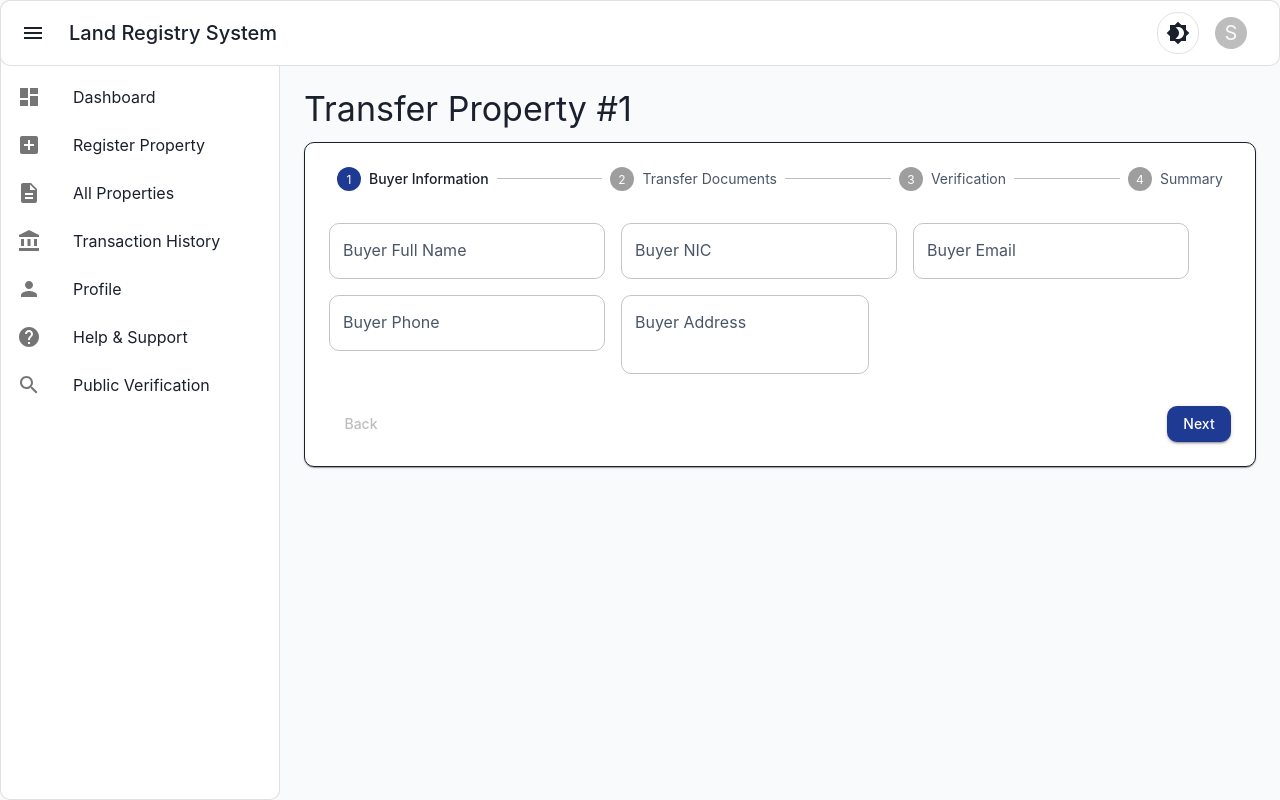
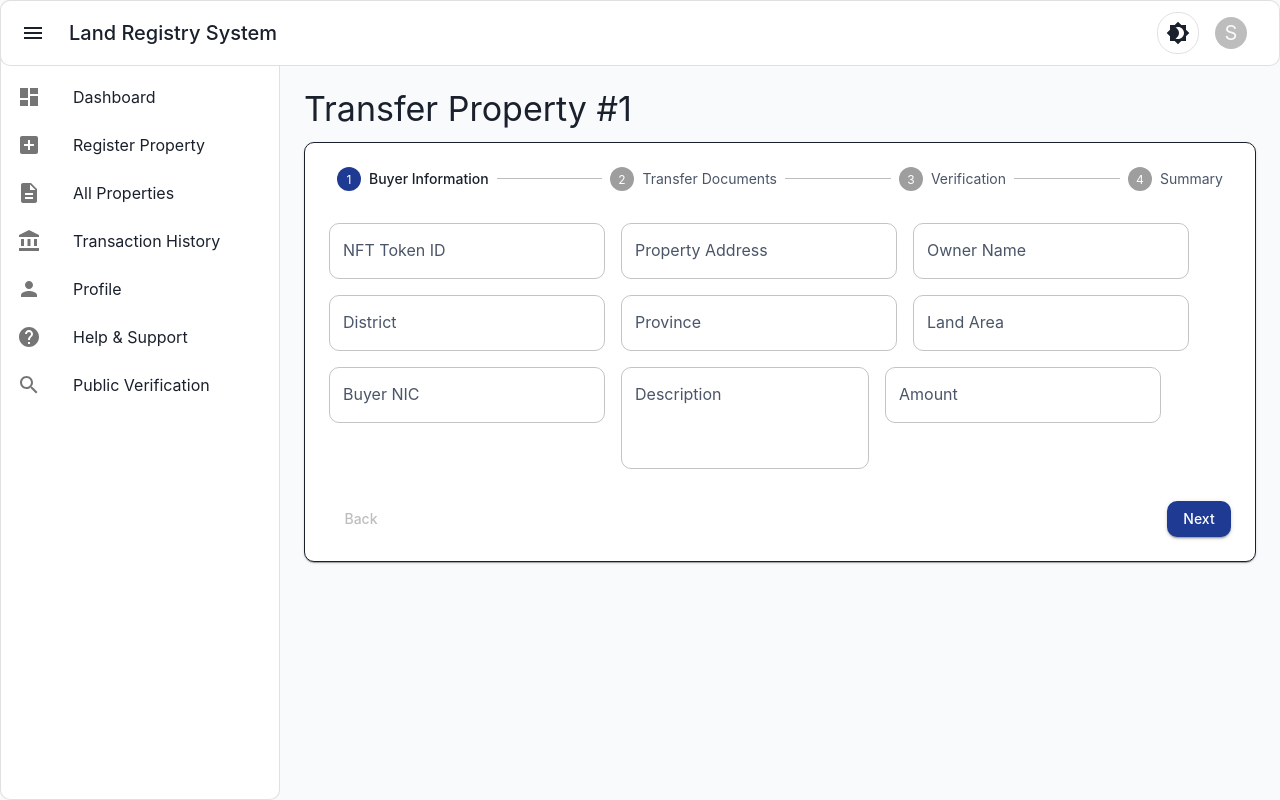
Before and after one commit to InflectiveX/Landora-FE, a Next.js app: page /citizen/transfer/1 in a window 1280 px wide. Built offline with nearby package versions, Linux system fonts and the light colour scheme; no server answers; sample sign-in values are in the browser's storage.

Commit message:
feat: Add property transfer functionality with improved form validation and document handling

```diff
--- a/pages/citizen/transactions/index.js
+++ b/pages/citizen/transactions/index.js
@@ -42,7 +42,7 @@ import { useApi } from "@/lib/api";
 import CitizenLayout from "@/components/layouts/CitizenLayout";
 
 export default function TransactionHistory() {
-  const { getTransactions } = useApi();
+  const { getCurrentUserTransfers } = useApi();
   const [transactions, setTransactions] = useState([]);
   const [loading, setLoading] = useState(true);
   const [page, setPage] = useState(0);
@@ -57,7 +57,7 @@ export default function TransactionHistory() {
   useEffect(() => {
     const run = async () => {
       try {
-        const data = await getTransactions().catch((error) => {
+        const data = await getCurrentUserTransfers().catch((error) => {
           console.error("Error fetching transactions:", error);
           return [];
         });
@@ -71,7 +71,7 @@ export default function TransactionHistory() {
     run();
     const intervalId = setInterval(run, 15 * 60 * 1000);
     return () => clearInterval(intervalId);
-  }, [getTransactions]);
+  }, [getCurrentUserTransfers]);
 
   const getStatusColor = (status) =>
     ({
--- a/pages/citizen/transfer/[id].js
+++ b/pages/citizen/transfer/[id].js
@@ -1,6 +1,6 @@
 "use client";
-import { useRouter } from "next/router";
-import { useState } from "react";
+import { useRouter } from "next/navigation";
+import { useState, useEffect } from "react";
 import {
   Box,
   Paper,
@@ -34,140 +34,222 @@ const steps = [
 
 export default function PropertyTransfer() {
   const router = useRouter();
-  const { id } = router.query;
   const { enqueueSnackbar } = useSnackbar();
+
+  // Get property id from URL
+  const id =
+    typeof window !== "undefined"
+      ? window.location.pathname.match(/transfer\/(.+)$/)?.[1] || null
+      : null;
+
   const [activeStep, setActiveStep] = useState(0);
   const [docs, setDocs] = useState({});
   const [confirmOpen, setConfirmOpen] = useState(false);
   const [loading, setLoading] = useState(false);
+  const [nftDetails, setNftDetails] = useState(null);
+  const [propertyDetails, setPropertyDetails] = useState(null);
+
+  // Form schema
   const schema = yup.object({
-    buyerName: yup.string().required("Required"),
-    buyerNIC: yup.string().required("Required"),
-    buyerEmail: yup.string().email("Invalid email").required("Required"),
-    buyerPhone: yup.string().required("Required"),
-    buyerAddress: yup.string().required("Required"),
+    buyerNIC: yup.string().required("NIC is required"),
+    description: yup.string().required("Description is required"),
+    amount: yup.string().required("Amount is required"),
   });
+
   const {
     register,
     handleSubmit,
-    formState: { errors },
+    formState: { errors, isValid },
     watch,
-  } = useForm({ resolver: yupResolver(schema), mode: "onChange" });
+    trigger,
+  } = useForm({
+    resolver: yupResolver(schema),
+    mode: "onChange",
+  });
 
-  const handleNext = () => setActiveStep((s) => s + 1);
-  const handleBack = () => setActiveStep((s) => s - 1);
+  // Fetch NFT & Property details
+  useEffect(() => {
+    if (!id) return;
+    const fetchDetails = async () => {
+      try {
+        const nft = await apiClient.nft.getByLandId(id);
+        setNftDetails(Array.isArray(nft) ? nft[0] : nft);
+
+        const property = await apiClient.property.getById(id);
+        setPropertyDetails(property);
+      } catch (err) {
+        console.error("Failed to fetch details", err);
+        enqueueSnackbar("Failed to load property details", {
+          variant: "error",
+        });
+      }
+    };
+    fetchDetails();
+  }, [id, enqueueSnackbar]);
+
+  const handleNext = () => setActiveStep((prev) => prev + 1);
+  const handleBack = () => setActiveStep((prev) => prev - 1);
+
   const onFilesChange = (files, key) =>
-    setDocs((d) => ({ ...d, [key]: files && files[0]?.file }));
+    setDocs((prev) => ({ ...prev, [key]: files && files[0]?.file }));
 
   const onSubmit = async (data) => {
-    setConfirmOpen(false);
+    console.log("onSubmit triggered with data:", data); // Debug log
     setLoading(true);
     try {
       const body = {
-        propertyId: id,
-        buyerName: data.buyerName,
-        buyerNIC: data.buyerNIC,
-        buyerEmail: data.buyerEmail,
-        buyerPhone: data.buyerPhone,
-        buyerAddress: data.buyerAddress,
+        nft_id: parseInt(id),
+        property_id: parseInt(propertyDetails?.id),
+        to_user_id: parseInt(data.buyerNIC),
+        description: data.description,
+        property_type: "transfer",
+        amount: data.amount,
       };
+      console.log("Submitting transfer with body:", body); // Debug log
       await apiClient.transfer.register(body);
-      const docKeys = Object.keys(docs);
-      for (const key of docKeys) {
-        const file = docs[key];
+
+      // Upload documents
+      for (const [key, file] of Object.entries(docs)) {
         if (!file) continue;
         const fd = new FormData();
         fd.append("file", file);
         fd.append("documentType", key);
         fd.append("transferFor", String(id));
+        console.log(`Uploading document: ${key}`); // Debug log
         await apiClient.document.register(fd);
       }
+
       enqueueSnackbar("Transfer submitted successfully!", {
         variant: "success",
       });
-      router.push(`/properties/${id}`);
-    } catch {
+      router.push(`/citizen/properties/${id}`);
+    } catch (e) {
+      console.error("Transfer failed", e);
       enqueueSnackbar("Transfer failed. Please try again.", {
         variant: "error",
       });
     } finally {
       setLoading(false);
+      setConfirmOpen(false);
     }
   };
 
+  // Validate form before opening dialog
+  const handleOpenConfirm = async () => {
+    const isValidForm = await trigger(); // Trigger validation
+    console.log("Form is valid:", isValidForm); // Debug log
+    if (isValidForm) {
+      setConfirmOpen(true);
+    } else {
+      enqueueSnackbar("Please fill all required fields correctly.", {
+        variant: "error",
+      });
+    }
+  };
+
+  // Render Step
   const renderStep = () => {
-    if (activeStep === 0) {
+    switch (activeStep) {
+      case 0:
         return (
           <Grid container spacing={2}>
-          <Grid xs={12} md={6}>
+            <Grid item xs={12} md={6}>
               <TextField
                 fullWidth
-              label="Buyer Full Name"
-              {...register("buyerName", { required: "Required" })}
-              error={!!errors.buyerName}
-              helperText={errors.buyerName?.message}
+                label="NFT Token ID"
+                value={nftDetails?.token_id || ""}
+                InputProps={{ readOnly: true }}
               />
             </Grid>
-          <Grid xs={12} md={6}>
+            <Grid item xs={12} md={6}>
+              <TextField
+                fullWidth
+                label="Property Address"
+                value={propertyDetails?.address || ""}
+                InputProps={{ readOnly: true }}
+              />
+            </Grid>
+            <Grid item xs={12} md={6}>
+              <TextField
+                fullWidth
+                label="Owner Name"
+                value={propertyDetails?.owner_name || ""}
+                InputProps={{ readOnly: true }}
+              />
+            </Grid>
+            <Grid item xs={12} md={6}>
+              <TextField
+                fullWidth
+                label="District"
+                value={propertyDetails?.district || ""}
+                InputProps={{ readOnly: true }}
+              />
+            </Grid>
+            <Grid item xs={12} md={6}>
+              <TextField
+                fullWidth
+                label="Province"
+                value={propertyDetails?.province || ""}
+                InputProps={{ readOnly: true }}
+              />
+            </Grid>
+            <Grid item xs={12} md={6}>
+              <TextField
+                fullWidth
+                label="Land Area"
+                value={propertyDetails?.land_area || ""}
+                InputProps={{ readOnly: true }}
+              />
+            </Grid>
+            <Grid item xs={12} md={6}>
               <TextField
                 fullWidth
                 label="Buyer NIC"
-              {...register("buyerNIC", { required: "Required" })}
+                {...register("buyerNIC")}
                 error={!!errors.buyerNIC}
                 helperText={errors.buyerNIC?.message}
               />
             </Grid>
-          <Grid xs={12} md={6}>
+            <Grid item xs={12}>
               <TextField
                 fullWidth
-              type="email"
-              label="Buyer Email"
-              {...register("buyerEmail", { required: "Required" })}
-              error={!!errors.buyerEmail}
-              helperText={errors.buyerEmail?.message}
+                label="Description"
+                multiline
+                rows={3}
+                {...register("description")}
+                error={!!errors.description}
+                helperText={errors.description?.message}
               />
             </Grid>
-          <Grid xs={12} md={6}>
+            <Grid item xs={12} md={6}>
               <TextField
                 fullWidth
-              label="Buyer Phone"
-              {...register("buyerPhone", { required: "Required" })}
-              error={!!errors.buyerPhone}
-              helperText={errors.buyerPhone?.message}
-            />
-          </Grid>
-          <Grid xs={12}>
-            <TextField
-              fullWidth
-              label="Buyer Address"
-              multiline
-              rows={2}
-              {...register("buyerAddress", { required: "Required" })}
-              error={!!errors.buyerAddress}
-              helperText={errors.buyerAddress?.message}
+                label="Amount"
+                {...register("amount")}
+                error={!!errors.amount}
+                helperText={errors.amount?.message}
               />
             </Grid>
           </Grid>
         );
-    }
-    if (activeStep === 1) {
+      case 1:
         return (
           <Grid container spacing={2}>
-          <Grid xs={12} md={6}>
+            <Grid item xs={12} md={6}>
               <FileUpload
                 label="Sale Agreement"
                 onFilesChange={(f) => onFilesChange(f, "saleAgreement")}
                 maxFiles={1}
               />
             </Grid>
-          <Grid xs={12} md={6}>
+            <Grid item xs={12} md={6}>
               <FileUpload
                 label="Affidavit"
                 onFilesChange={(f) => onFilesChange(f, "affidavit")}
                 maxFiles={1}
               />
             </Grid>
-          <Grid xs={12} md={6}>
+            <Grid item xs={12} md={6}>
               <FileUpload
                 label="Consent Letters"
                 onFilesChange={(f) => onFilesChange(f, "consentLetters")}
@@ -176,43 +258,56 @@ export default function PropertyTransfer() {
             </Grid>
           </Grid>
         );
-    }
-    if (activeStep === 2) {
+      case 2:
         return (
           <Box>
             <Typography variant="body1">
-            Please verify the buyer information and the uploaded documents are
-            correct. You may be required to visit the land registry office for
-            in-person verification.
+              Please verify the buyer NIC, description, amount, and uploaded
+              documents are correct. You may be required to visit the land
+              registry office for in-person verification.
             </Typography>
           </Box>
         );
-    }
+      case 3:
         return (
           <Box>
             <Typography variant="subtitle1" gutterBottom>
               Summary
             </Typography>
             <Typography variant="body2">
-          Buyer: {watch("buyerName")} ({watch("buyerNIC")})
+              NFT Token ID: {nftDetails?.token_id}
             </Typography>
             <Typography variant="body2">
-          Email: {watch("buyerEmail")} • Phone: {watch("buyerPhone")}
+              Property Address: {propertyDetails?.address}
             </Typography>
             <Typography variant="body2">
-          Address: {watch("buyerAddress")}
+              Owner Name: {propertyDetails?.owner_name}
             </Typography>
+            <Typography variant="body2">
+              District: {propertyDetails?.district}
+            </Typography>
+            <Typography variant="body2">
+              Province: {propertyDetails?.province}
+            </Typography>
+            <Typography variant="body2">
+              Land Area: {propertyDetails?.land_area}
+            </Typography>
+            <Typography variant="body2">
+              Buyer NIC: {watch("buyerNIC")}
+            </Typography>
+            <Typography variant="body2">
+              Description: {watch("description")}
+            </Typography>
+            <Typography variant="body2">Amount: {watch("amount")}</Typography>
             <Typography variant="body2" sx={{ mt: 1 }}>
-          Documents:{" "}
-          {
-            ["saleAgreement", "affidavit", "consentLetters"].filter(
-              (k) => docs[k]
-            ).length
-          }{" "}
+              Documents: {Object.keys(docs).filter((k) => docs[k]).length}{" "}
               attached
             </Typography>
           </Box>
         );
+      default:
+        return null;
+    }
   };
 
   return (
@@ -223,12 +318,14 @@ export default function PropertyTransfer() {
         </Typography>
         <Paper sx={{ p: 3 }}>
           <Stepper activeStep={activeStep} sx={{ mb: 4 }}>
-            {steps.map((s) => (
-              <Step key={s}>
-                <StepLabel>{s}</StepLabel>
+            {steps.map((label) => (
+              <Step key={label}>
+                <StepLabel>{label}</StepLabel>
               </Step>
             ))}
           </Stepper>
+
+          <form onSubmit={handleSubmit(onSubmit)}>
             {renderStep()}
             <Box sx={{ display: "flex", flexDirection: "row", pt: 4 }}>
               <Button
@@ -243,9 +340,8 @@ export default function PropertyTransfer() {
               {activeStep === steps.length - 1 ? (
                 <Button
                   variant="contained"
-                onClick={() => setConfirmOpen(true)}
-                disabled={loading}
-                startIcon={loading && <CircularProgress size={20} />}
+                  onClick={handleOpenConfirm}
+                  disabled={loading || !isValid}
                 >
                   {loading ? "Submitting..." : "Submit Transfer"}
                 </Button>
@@ -255,17 +351,27 @@ export default function PropertyTransfer() {
                 </Button>
               )}
             </Box>
+          </form>
         </Paper>
       </Box>
+
+      {/* Confirmation Dialog */}
       <Dialog open={confirmOpen} onClose={() => setConfirmOpen(false)}>
         <DialogTitle>Confirm Transfer</DialogTitle>
         <DialogContent>
+          <Typography>
             Are you sure you want to submit this property transfer?
+          </Typography>
         </DialogContent>
         <DialogActions>
           <Button onClick={() => setConfirmOpen(false)}>Cancel</Button>
-          <Button variant="contained" onClick={handleSubmit(onSubmit)}>
-            Confirm & Submit
+          <Button
+            variant="contained"
+            disabled={loading}
+            startIcon={loading && <CircularProgress size={20} />}
+            onClick={handleSubmit(onSubmit)}
+          >
+            {loading ? "Submitting..." : "Confirm & Submit"}
           </Button>
         </DialogActions>
       </Dialog>
```
Also changed, not shown: lib/api.js. Lines whose indentation alone changed are shown as unchanged.
